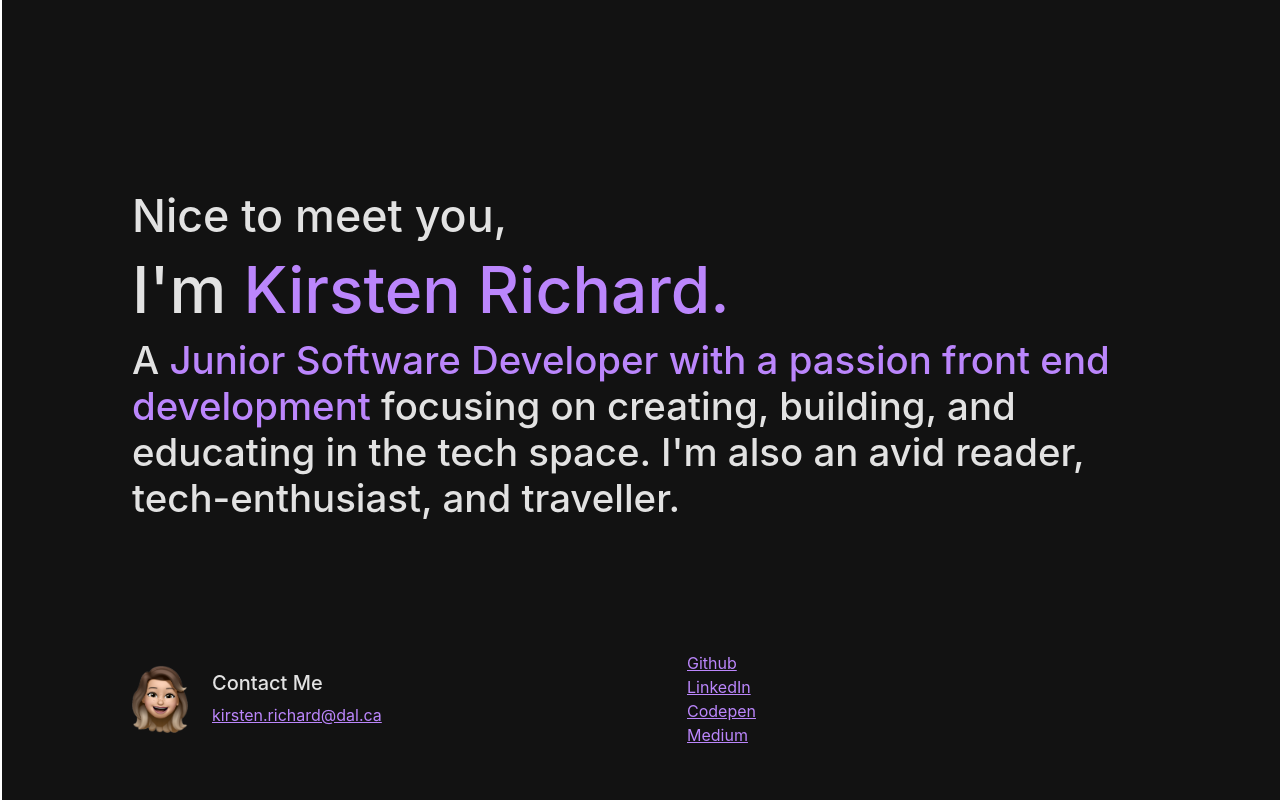
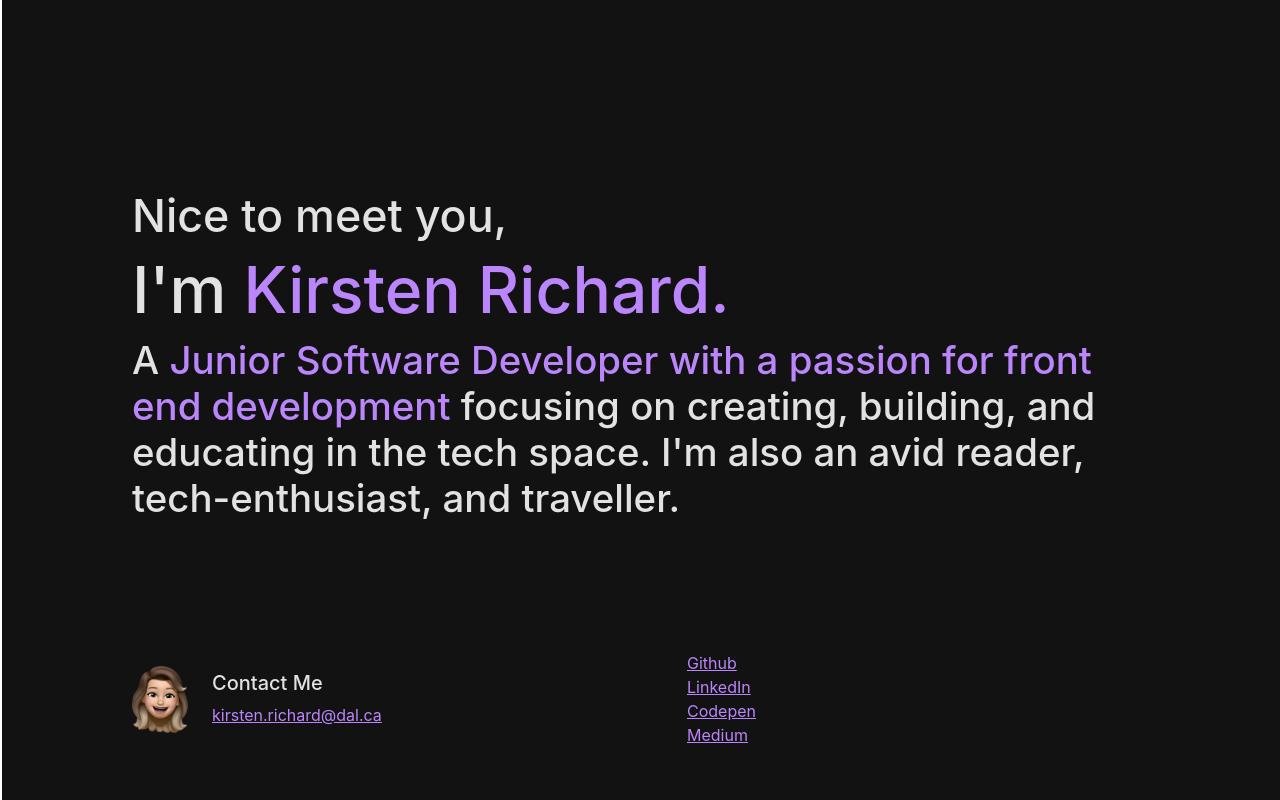
Before and after one commit to krichard410/portfolio, a React (Create React App) app: page / in a window 1280 px wide. Shown: the top 800 px of the page. Built offline with nearby package versions, Linux system fonts and the light colour scheme.

Commit message:
Fixed typos

```diff
--- a/src/components/Intro.jsx
+++ b/src/components/Intro.jsx
@@ -12,7 +12,7 @@ class Intro extends Component {
         <h4>
           A{" "}
           <span class="Special-Text">
-            Junior Software Developer with a passion front end development
+            Junior Software Developer with a passion for front end development
           </span>{" "}
           focusing on creating, building, and educating in the tech space. I'm
           also an avid reader, tech-enthusiast, and traveller.
```
